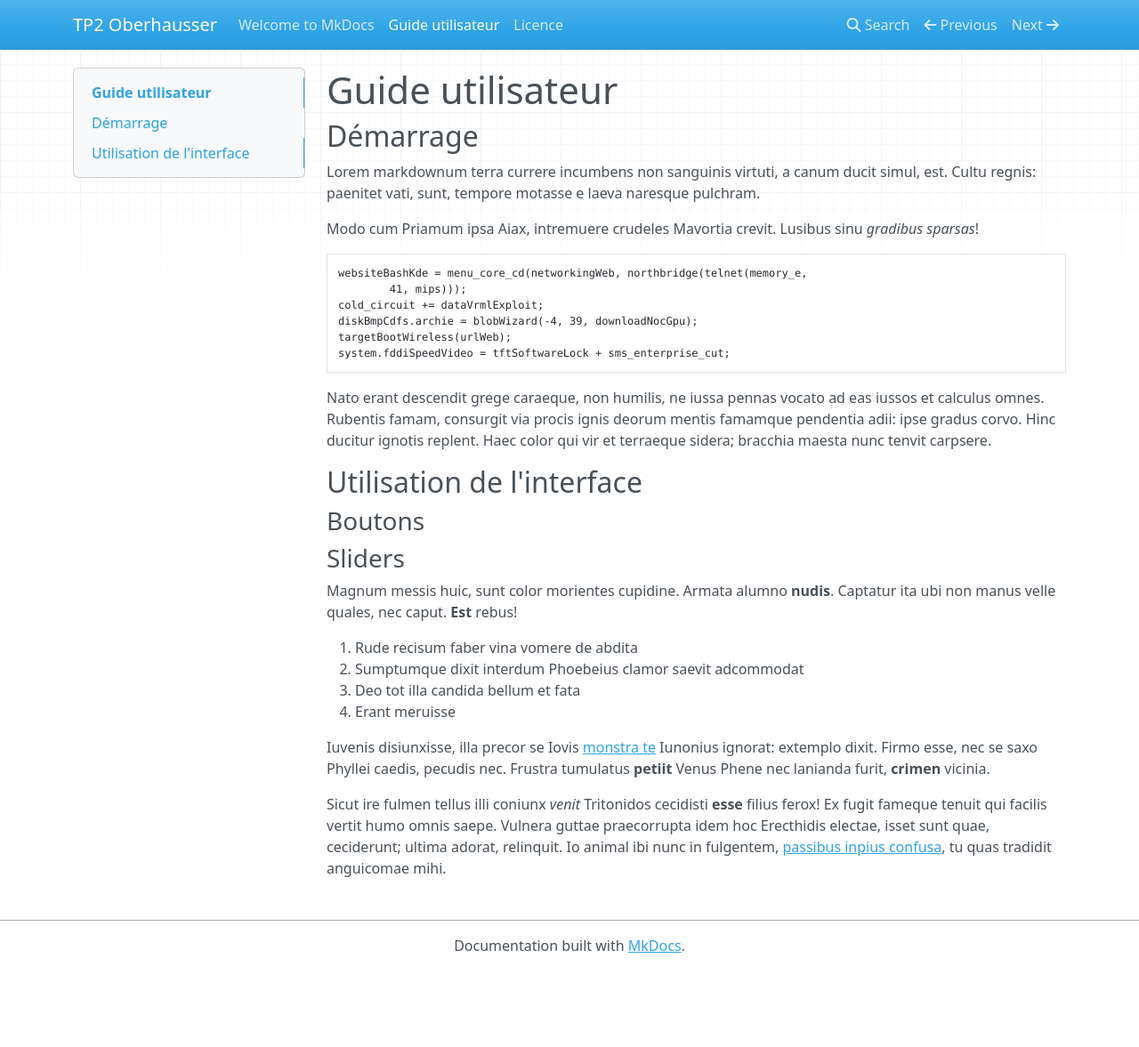
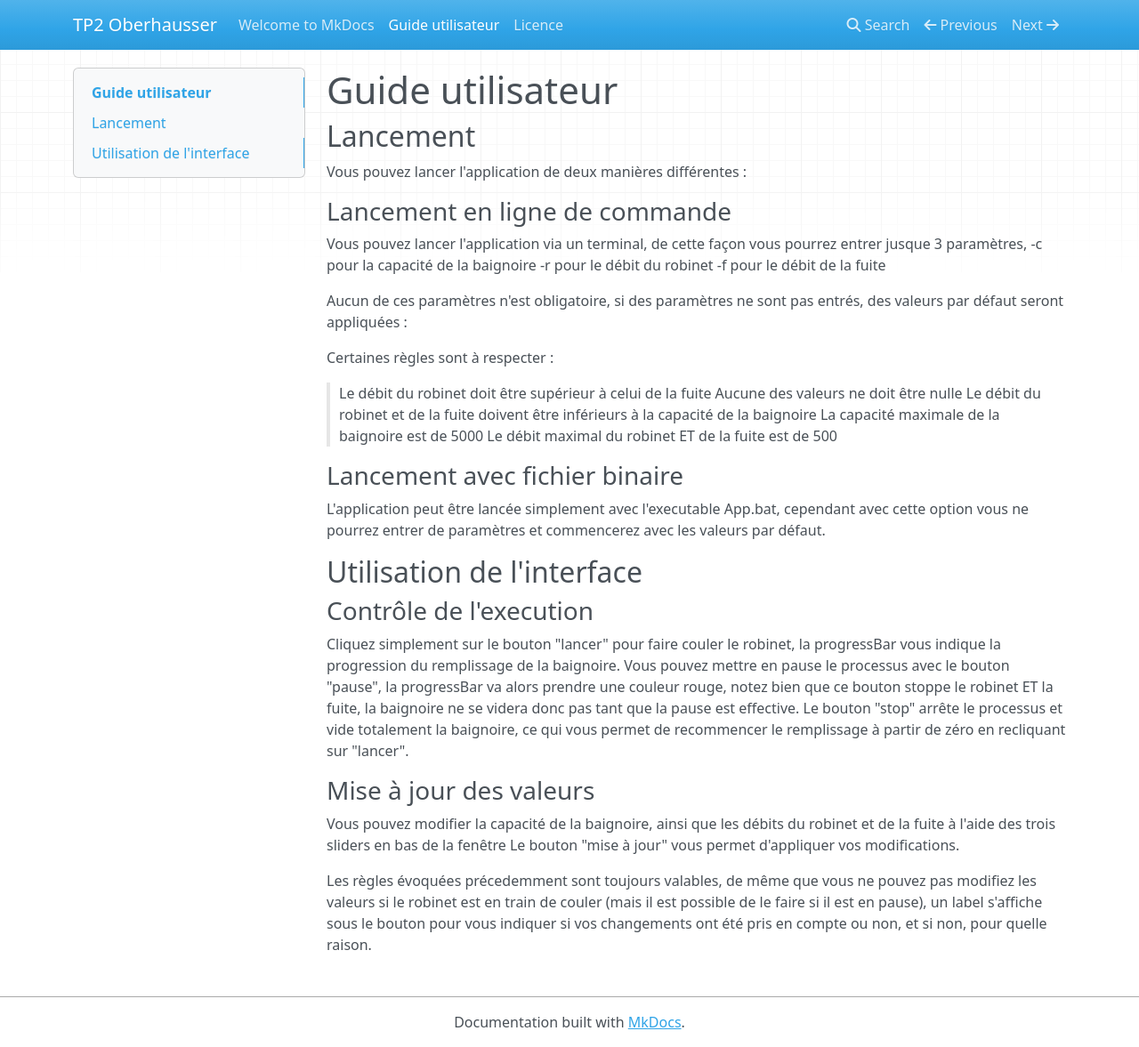
Before and after one commit to OberDu54/ProgTP2, an MkDocs documentation site: the page built from doc/docs/guide.md, in a window 1280 px wide and 1177 px high. Shown: the whole window at 89% size. Built offline with MkDocs 1.6.1, drawn with Linux system fonts in a browser that asks for light colours; nearby versions of some CDN libraries.

Commit message:
debut d'ecriture du guide utilisateur

```diff
--- a/doc/docs/guide.md
+++ b/doc/docs/guide.md
@@ -1,49 +1,42 @@
 # Guide utilisateur
 
-## Démarrage
+## Lancement
 
-Lorem markdownum terra currere incumbens non sanguinis virtuti, a canum ducit
-simul, est. Cultu regnis: paenitet vati, sunt, tempore motasse e laeva naresque
-pulchram.
+Vous pouvez lancer l'application de deux manières différentes :
 
-Modo cum Priamum ipsa Aiax, intremuere crudeles Mavortia crevit. Lusibus sinu
-*gradibus sparsas*!
+### Lancement en ligne de commande
 
-    websiteBashKde = menu_core_cd(networkingWeb, northbridge(telnet(memory_e,
-            41, mips)));
-    cold_circuit += dataVrmlExploit;
-    diskBmpCdfs.archie = blobWizard(-4, 39, downloadNocGpu);
-    targetBootWireless(urlWeb);
-    system.fddiSpeedVideo = tftSoftwareLock + sms_enterprise_cut;
+Vous pouvez lancer l'application via un terminal, de cette façon vous pourrez entrer jusque 3 paramètres,
+-c pour la capacité de la baignoire
+-r pour le débit du robinet
+-f pour le débit de la fuite
 
-Nato erant descendit grege caraeque, non humilis, ne iussa pennas vocato ad eas
-iussos et calculus omnes. Rubentis famam, consurgit via procis ignis deorum
-mentis famamque pendentia adii: ipse gradus corvo. Hinc ducitur ignotis replent.
-Haec color qui vir et terraeque sidera; bracchia maesta nunc tenvit carpsere.
+Aucun de ces paramètres n'est obligatoire, si des paramètres ne sont pas entrés, des valeurs par défaut seront appliquées :
+
+Certaines règles sont à respecter :
+> Le débit du robinet doit être supérieur à celui de la fuite
+> Aucune des valeurs ne doit être nulle
+> Le débit du robinet et de la fuite doivent être inférieurs à la capacité de la baignoire
+> La capacité maximale de la baignoire est de 5000
+> Le débit maximal du robinet ET de la fuite est de 500
+
+### Lancement avec fichier binaire
+
+L'application peut être lancée simplement avec l'executable App.bat, cependant avec cette option vous ne pourrez entrer de paramètres et commencerez avec les valeurs par défaut.
 
 ## Utilisation de l'interface
 
-###Boutons
+### Contrôle de l'execution
 
-###Sliders
+Cliquez simplement sur le bouton "lancer" pour faire couler le robinet, la progressBar vous indique la progression du remplissage de la baignoire.
+Vous pouvez mettre en pause le processus avec le bouton "pause", la progressBar va alors prendre une couleur rouge, notez bien que ce bouton stoppe
+le robinet ET la fuite, la baignoire ne se videra donc pas tant que la pause est effective.
+Le bouton "stop" arrête le processus et vide totalement la baignoire, ce qui vous permet de recommencer le remplissage à partir de zéro en recliquant sur "lancer".
 
+### Mise à jour des valeurs
 
-Magnum messis huic, sunt color morientes cupidine. Armata alumno **nudis**.
-Captatur ita ubi non manus velle quales, nec caput. **Est** rebus!
+Vous pouvez modifier la capacité de la baignoire, ainsi que les débits du robinet et de la fuite à l'aide des trois sliders en bas de la fenêtre
+Le bouton "mise à jour" vous permet d'appliquer vos modifications.
 
-1. Rude recisum faber vina vomere de abdita
-2. Sumptumque dixit interdum Phoebeius clamor saevit adcommodat
-3. Deo tot illa candida bellum et fata
-4. Erant meruisse
-
-Iuvenis disiunxisse, illa precor se Iovis [monstra
-te](http://haecmeas.com/genitoracceptaque.html) Iunonius ignorat: extemplo
-dixit. Firmo esse, nec se saxo Phyllei caedis, pecudis nec. Frustra tumulatus
-**petiit** Venus Phene nec lanianda furit, **crimen** vicinia.
-
-Sicut ire fulmen tellus illi coniunx *venit* Tritonidos cecidisti **esse**
-filius ferox! Ex fugit fameque tenuit qui facilis vertit humo omnis saepe.
-Vulnera guttae praecorrupta idem hoc Erecthidis electae, isset sunt quae,
-ceciderunt; ultima adorat, relinquit. Io animal ibi nunc in fulgentem, [passibus
-inpius confusa](http://www.pallade-et.org/placet), tu quas tradidit anguicomae
-mihi.
+Les règles évoquées précedemment sont toujours valables, de même que vous ne pouvez pas modifiez les valeurs si le robinet est en train de couler (mais il est possible de
+le faire si il est en pause), un label s'affiche sous le bouton pour vous indiquer si vos changements ont été pris en compte ou non, et si non, pour quelle raison.
```
